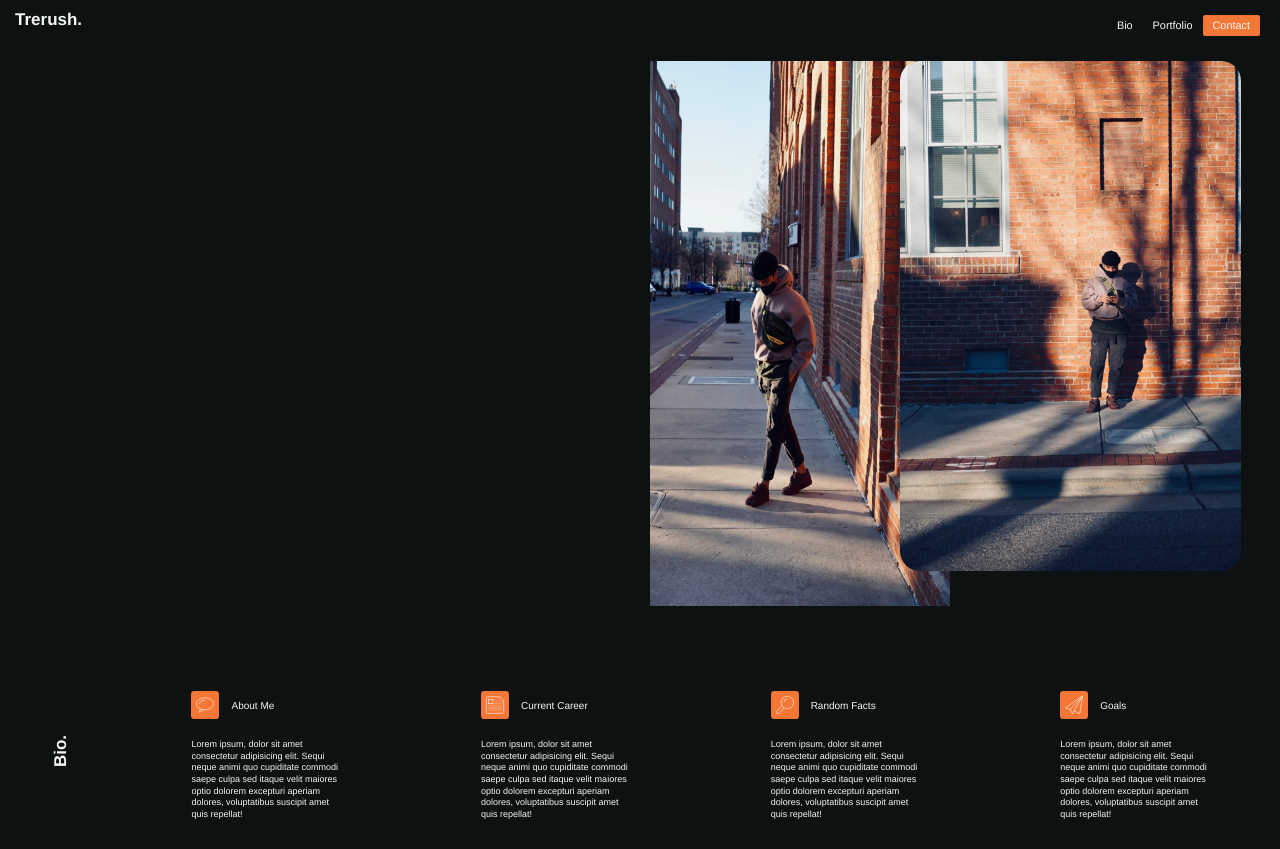
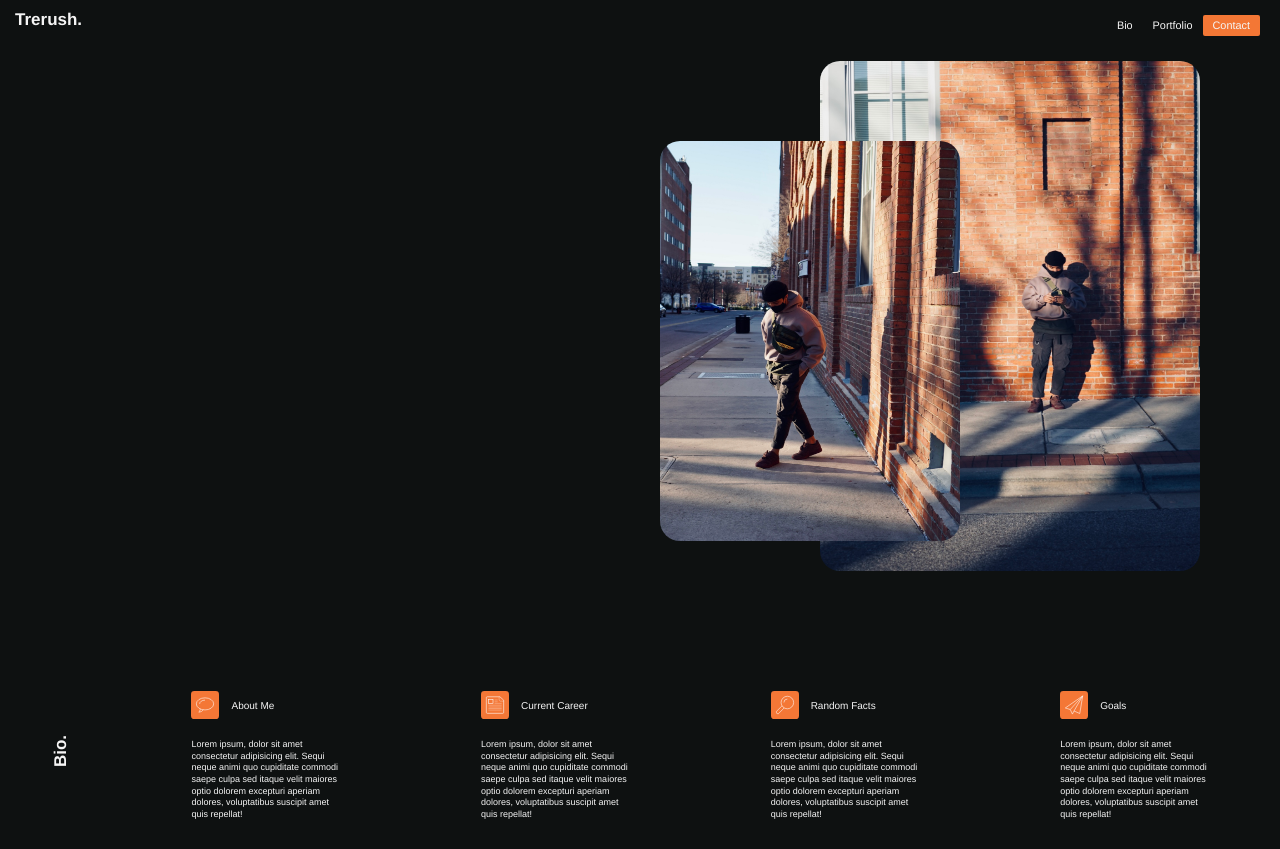
Before and after one commit to Rush0218/portfolio-rush, a plain HTML site: page index.html in a window 1280 px wide. Shown: the top 849 px of the page. Drawn offline with Linux system fonts and the light colour scheme.

Commit message:
fixed front/back img in hero

```diff
--- a/assets/css/style.css
+++ b/assets/css/style.css
@@ -92,7 +92,7 @@ header ul li:last-child {
     position: relative;
 }
 
-nt-img {
+#front-img {
     z-index: 20;
     position: relative;
     top: 80px;
```
